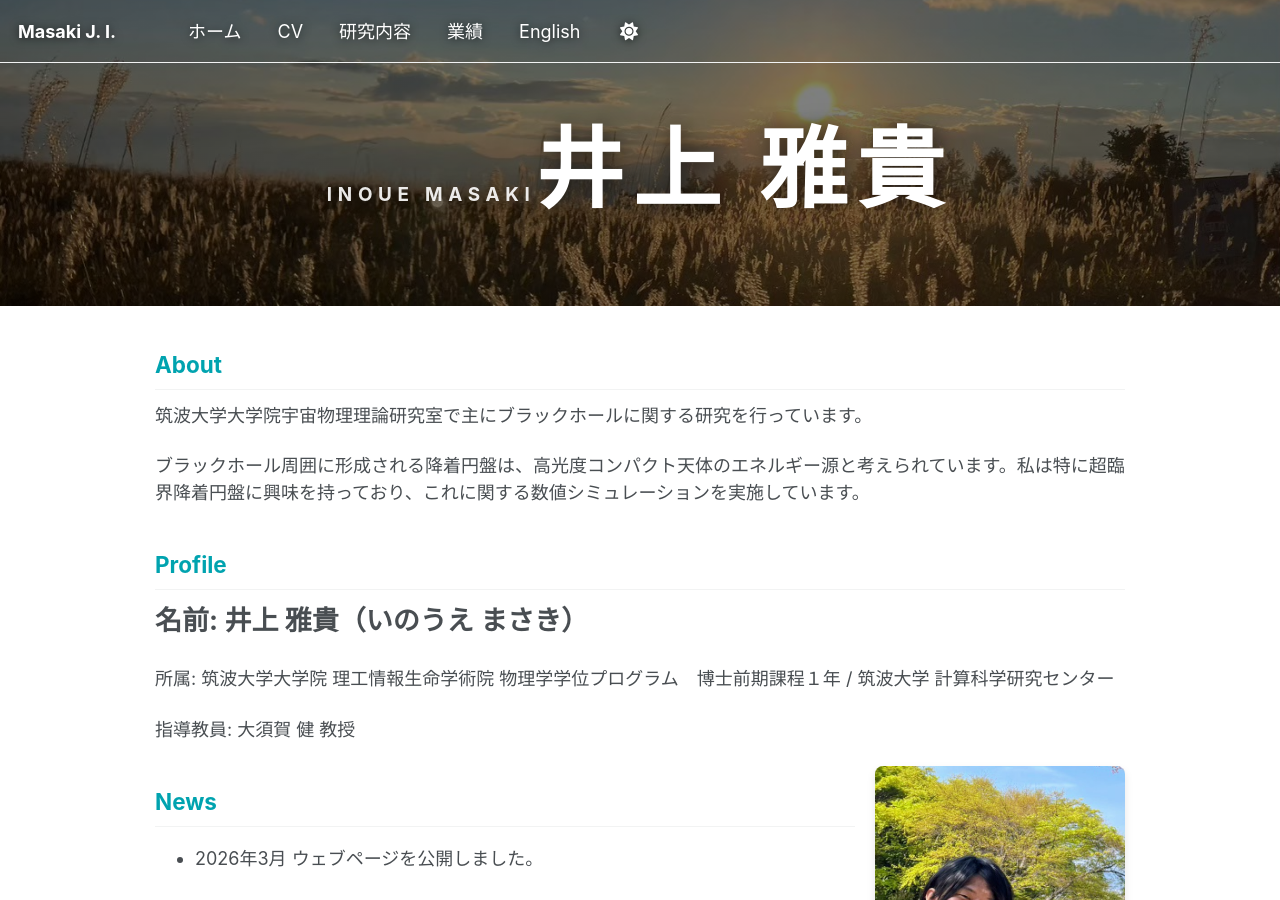
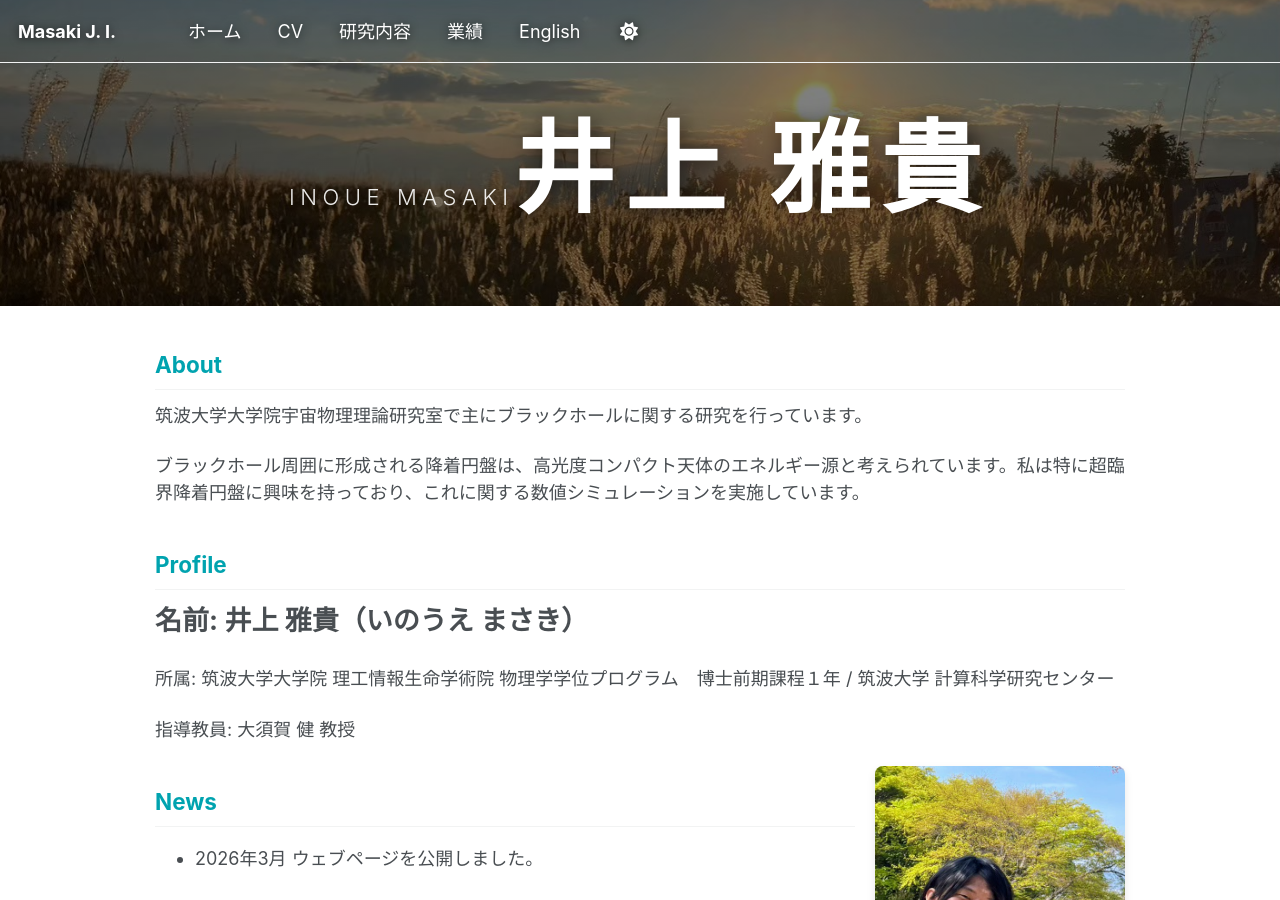
Before and after one commit to Masaki206/Masaki206.github.io, a Jekyll site: the page built from index.md, in a window 1280 px wide and 900 px high. Built offline with Jekyll 4.4.1, drawn with Linux system fonts in a browser that asks for light colours; a script bundle is joined from its source files by our own code; library files that are not in the unit come from our copies.

Commit message:
Update main.scss

```diff
--- a/assets/css/main.scss
+++ b/assets/css/main.scss
@@ -269,34 +269,34 @@
 }
 /* --- ホーム（index）のヘッダータイトル：二段構え調整 --- */
 
-/* タイトル全体を囲む要素を整える */
+/* タイトルを囲む要素（h1）に、縦に並べる強力な命令を出す */
 .page__hero-overlay .page__title {
-  font-family: "Noto Serif JP", serif;
-  display: flex;
-  flex-direction: column; /* 縦に並べる（これで上下に分かれます） */
-  align-items: center;    /* 中央に寄せる */
-  line-height: 1.2;       /* 行間を詰める */
+  display: flex !important;
+  flex-direction: column !important; /* 横並びを解除して、縦（上下）に並べる */
+  align-items: center !important;    /* 中央寄せ */
+  line-height: 1.1 !important;       /* 行間をさらに詰める */
+  font-family: "Noto Serif JP", serif; /* 和風のフォント */
 }
 
-/* 上のローマ字部分（小さく、間隔を空ける） */
+/* 上のローマ字部分（小さく、スタイリッシュに） */
 .title-en {
-  font-size: 0.3em !important;   /* かなり小さく */
-  letter-spacing: 0.3em;         /* 文字の間を広げてスタイリッシュに */
-  text-transform: uppercase;     /* 大文字にする */
-  opacity: 0.9;                  /* 少しだけ透かす */
-  margin-bottom: 0.2em;          /* 漢字との隙間を微調整 */
+  font-size: 0.35em !important;   /* 小さく（漢字の35%） */
+  font-weight: 300;               /* 細く */
+  letter-spacing: 0.25em;         /* 文字間隔を広げる */
+  opacity: 0.9;                   /* 少し透かす */
+  margin-bottom: 0.3em;           /* 下の漢字との隙間を微調整 */
 }
 
-/* 下の漢字部分（ドカンと大きく） */
+/* 下の漢字部分（ドカンと大きく、和風に） */
 .title-ja {
-  font-size: 1.4em !important;   /* 大きく */
+  font-size: 1.6em !important;   /* 大きく（ローマ字の4倍以上） */
   font-weight: 700;              /* 太く */
   letter-spacing: 0.1em;
-  text-shadow: 2px 2px 20px rgba(0,0,0,0.6); /* 影をしっかりつけて浮き立たせる */
+  text-shadow: 2px 2px 20px rgba(0,0,0,0.6); /* 読みやすく影をつける */
 }
 
 /* スマホ用の微調整 */
 @media (max-width: 600px) {
-  .title-ja { font-size: 1.0em !important; }
-  .title-en { font-size: 0.25em !important; }
+  .title-ja { font-size: 1.2em !important; }
+  .title-en { font-size: 0.3em !important; }
 }
```
